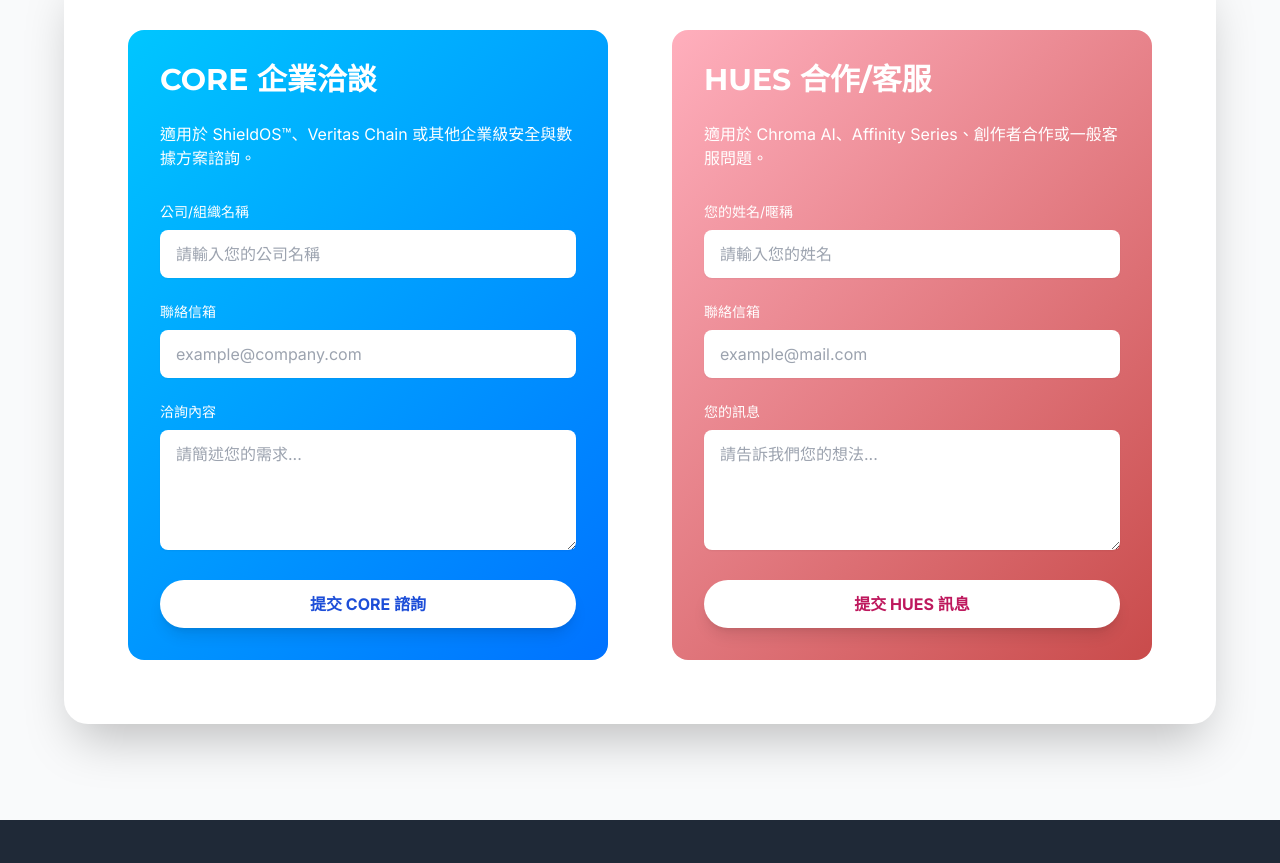
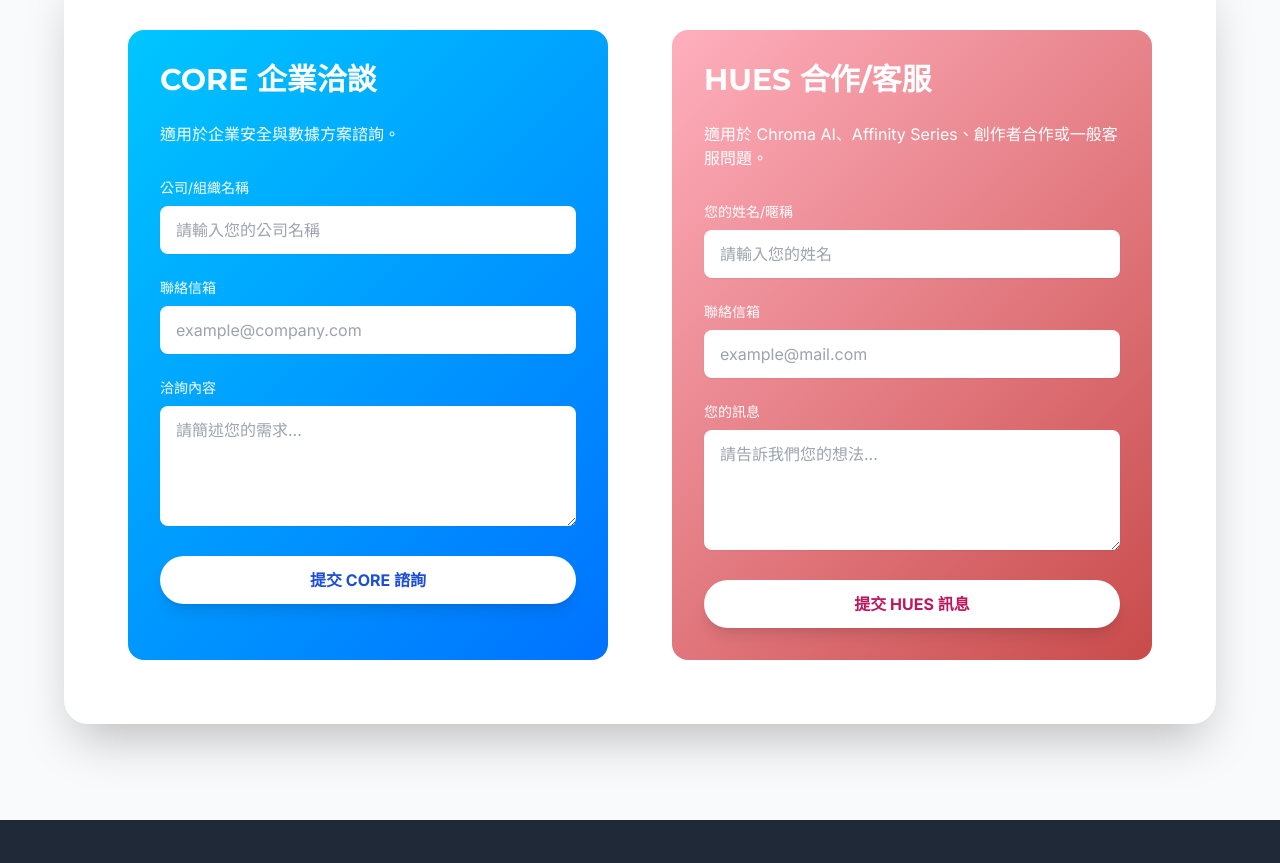
Before and after one commit to popokoko/popokoko.github.io, a plain HTML site: page pl.html in a window 1280 px wide. Shown: the part 4360-5223 px from the top of the page. Drawn offline with nearby package versions, Linux system fonts and the light colour scheme.

Commit message:
Update pl.html

```diff
--- a/pl.html
+++ b/pl.html
@@ -430,7 +430,7 @@
                         <div class="p-8 rounded-2xl bg-gradient-core text-white">
                             <h3 class="font-heading text-3xl font-bold mb-6">CORE 企業洽談</h3>
                             <p class="mb-8">
-                                適用於 ShieldOS™、Veritas Chain 或其他企業級安全與數據方案諮詢。
+                                適用於企業安全與數據方案諮詢。
                             </p>
                             <form action="#" method="POST" class="space-y-6">
                                 <div>
```
